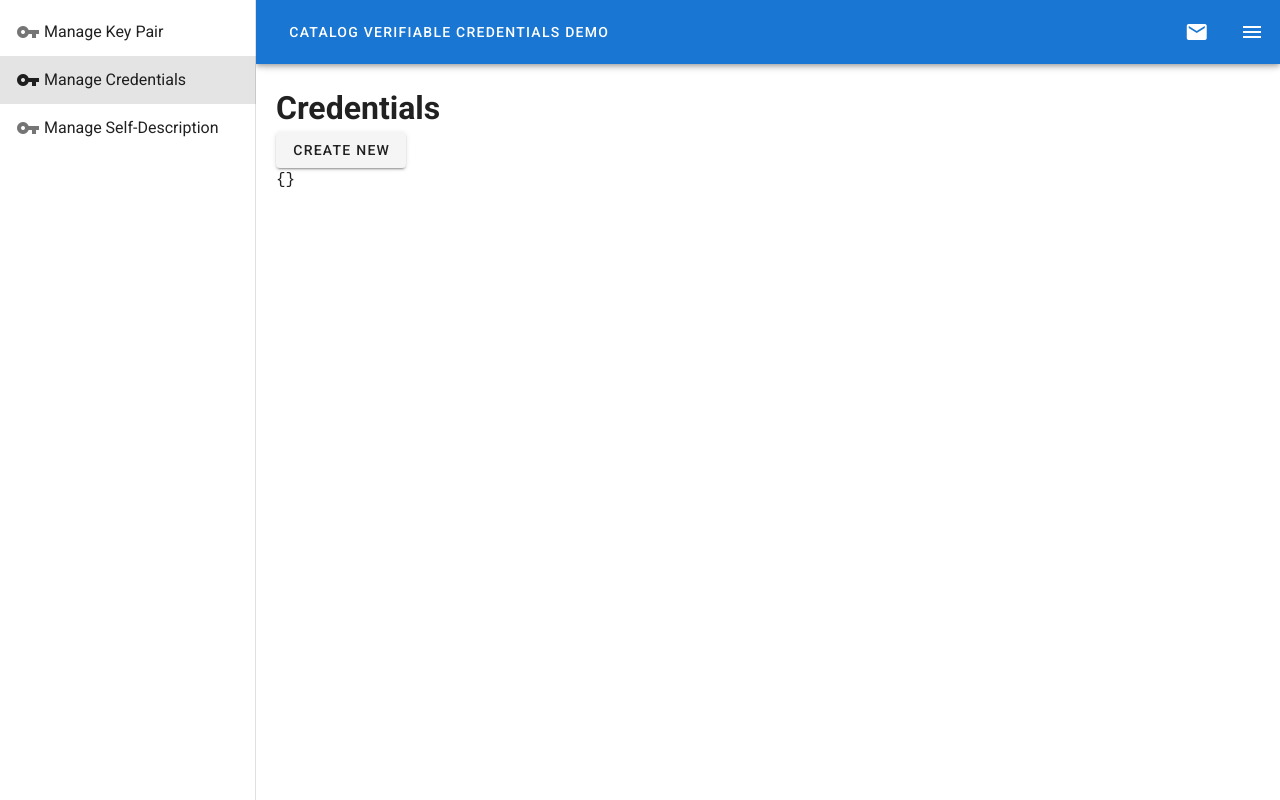
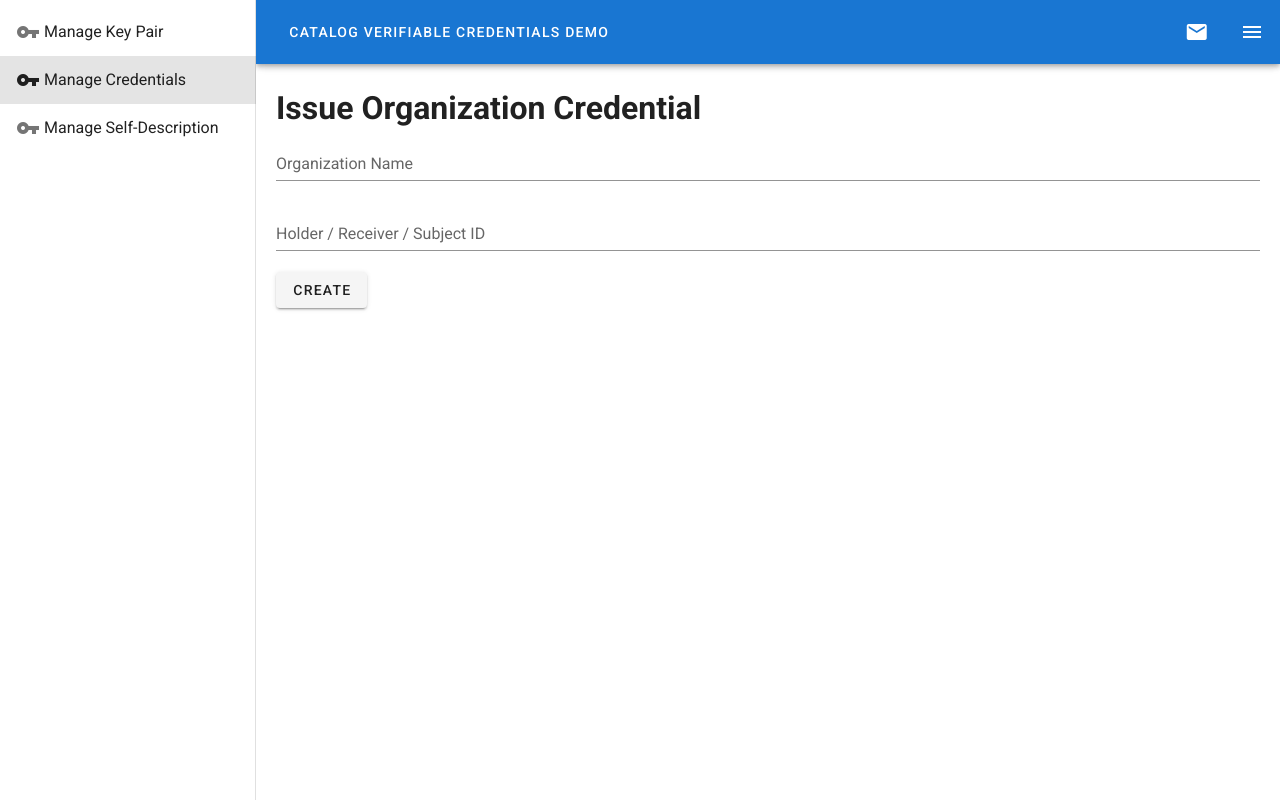
Before and after one commit to boschresearch/gx-ssi-demonstrator, a Nuxt app: page /credentials in a window 1280 px wide. Built offline with nearby package versions, Linux system fonts and the light colour scheme.

Commit message:
Issue / create VC works

```diff
--- a/pages/credentials.vue
+++ b/pages/credentials.vue
@@ -1,8 +1,19 @@
 <template>
   <div>
-    <h1>Credentials</h1>
-    <v-btn @click="createVC()">Create new</v-btn>
-    <pre>{{credential}}</pre>
+    <h1>Issue Organization Credential</h1>
+    <v-text-field
+      v-model="legalName"
+      hint="The legalName that is going to be issued"
+      label="Organization Name">
+    </v-text-field>
+    <v-text-field
+      v-model="holder"
+      hint="e.g. http://localhost/user1"
+      label="Holder / Receiver / Subject ID">
+    </v-text-field>
+    <v-btn @click="createVC()">Create</v-btn>
+    <br/><br/>
+    <v-btn alt small @click="copyToClipboard()" v-if="credential"><v-icon>mdi-content-copy</v-icon></v-btn><pre>{{credential}}</pre>
   </div>
 </template>
 
@@ -15,11 +26,14 @@ import { Ed25519Signature2018 } from '@digitalbazaar/ed25519-signature-2018'
 export default {
   data () {
     return {
-      credential: {}
+      legalName: '',
+      holder: '',
+      credential: null
     }
   },
   methods: {
     async createVC () {
+      try {
         const credential = {
           '@context': [
             'https://www.w3.org/2018/credentials/v1',
@@ -30,26 +44,38 @@ export default {
           issuer: this.$store.state.keyPair.controller,
           issuanceDate: '2010-01-01T19:23:24Z',
           credentialSubject: {
-          id: this.$store.state.keyPair.controller,
+            id: this.holder,
             type: ['LEIentity'],
-          legalName: 'Automotive Parts Unlimited'
+            legalName: this.legalName
           }
         }
+        console.log('credential', credential)
 
-      const keyPair = await Ed25519VerificationKey2018.from(this.$store.state.keyPair)
+        const keypairObj = this.$store.state.keyPair
+        console.log('keypairObj', keypairObj)
+        const keyPair = await Ed25519VerificationKey2018.from(keypairObj)
         const suite = new Ed25519Signature2018({
-        verificationMethod: this.$store.state.keyPair.id,
-        controller: this.$store.state.keyPair.controller,
+          verificationMethod: keypairObj.id,
+          controller: keypairObj.controller,
           key: keyPair
         })
+        console.log('suite', suite)
 
         const verifiableCredential = await vc.issue({
           credential,
           suite,
           compactProof: false, // security-v2 issues
-        documentLoader: jsonld.documentLoaders.xhr
+          documentLoader: jsonld.documentLoaders.xhr()
         })
+        console.log('verifiableCredential', verifiableCredential)
         this.credential = verifiableCredential
+      } catch (e) {
+        console.log('catch', JSON.stringify(e, null, 4))
+        console.log('catch2', e)
+      }
+    },
+    copyToClipboard () {
+      navigator.clipboard.writeText(JSON.stringify(this.credential, null, 4))
     }
   }
 
```
Lines whose indentation alone changed are shown as unchanged.
